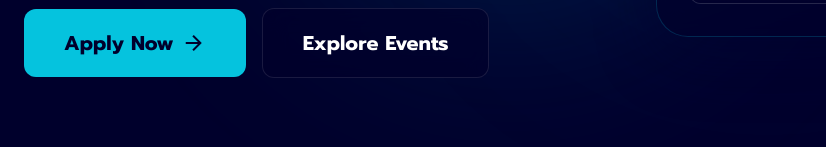
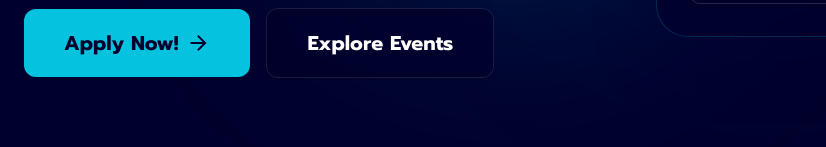
Before and after one commit to STARTMilan/StartMilanWebsite, a website: page index.html in a window 1280 px wide. Shown: the part 653-800 px from the top of the page, 0-826 px from the left. Drawn offline with nearby package versions, Linux system fonts and the light colour scheme.

Commit message:
Update index.html
changed link again

```diff
--- a/index.html
+++ b/index.html
@@ -162,8 +162,8 @@
                         DARE <span class="text-gradient">BUILD</span> BELONG
                     </h1>
                     <div class="flex flex-col sm:flex-row items-center gap-4 max-w-xl">
-                        <a href="https://l.instagram.com/?u=https%3A%2F%2Fapp.notion.com%2Fp%2FApplication-for-START-Milan-2026-3c64f8609b448097b21bf640a955db0c%3Futm_source%3Dig%26utm_medium%3Dsocial%26utm_content%3Dlink_in_bio%26fbclid%3DPAcGRvZgJleHRuA2FlbQIxMQBzcnRjBmFwcF9pZA85MzY2MTk3NDMzOTI0NTkAAafxuOATeyjUyzd2idgPTefnxqozF_d4cCHYYNf0ax3MpjlfBHkkeXE1Pf9JaA_aem_MGkw4Cldf9Uka43fd_pTgQ&e=AUCvsrK-rMdq5RwTeUutIUzl22aL60EXwezK5rtUaszM0CGyog2ThGyQXJFSH8jQpO0nikr0gFIZM-YtJXiwtb8Srf3cOUkKVjzZoSY97XUyXPwqf8TdpRZQlSVjHR3cHeRBtWGQjyFH" target="_blank" rel="noopener noreferrer" class="w-full sm:w-auto px-10 py-5 rounded-xl bg-primary text-background-dark font-bold text-xl hover:scale-105 transition-transform flex items-center justify-center gap-2">
-                            Apply Now <span class="material-symbols-outlined">arrow_forward</span>
+                        <a href="https://glib-saturday-bf4.notion.site/application-for-start-milan-2026" target="_blank" rel="noopener noreferrer" class="w-full sm:w-auto px-10 py-5 rounded-xl bg-primary text-background-dark font-bold text-xl hover:scale-105 transition-transform flex items-center justify-center gap-2">
+                            Apply Now! <span class="material-symbols-outlined">arrow_forward</span>
                         </a>
                         <a href="#future-experiences" class="w-full sm:w-auto px-10 py-5 rounded-xl glass font-bold text-xl hover:bg-white/10 transition-colors flex items-center justify-center text-center">
                             Explore Events
```
